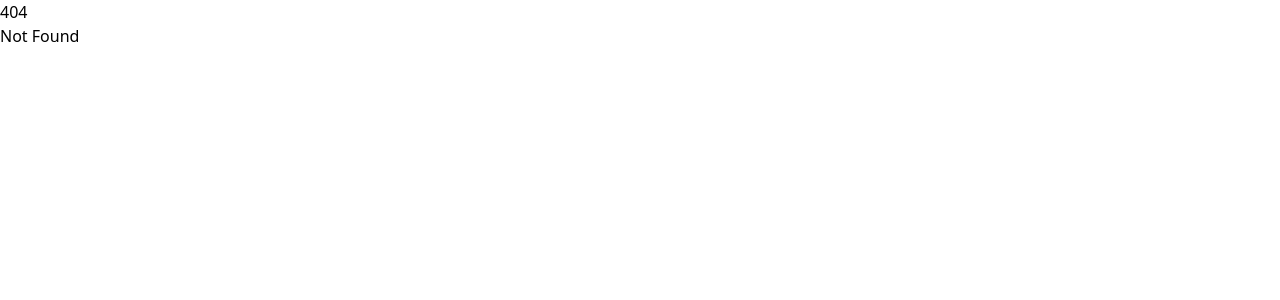
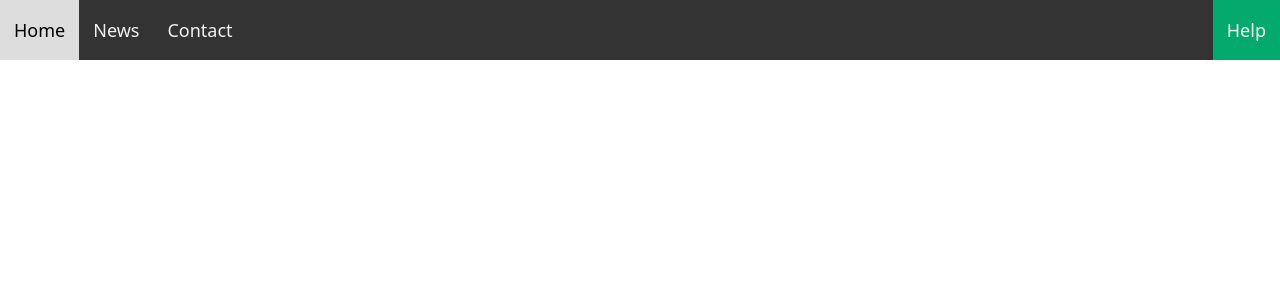
Before and after one commit to lauraglza63/w3school_how_to, a SvelteKit app: page /menus/split-navigation in a window 1280 px wide. Before the commit this address had no page. Shown: the top 300 px of the page. Built offline with nearby package versions, Linux system fonts and the light colour scheme.

Commit message:
feat: adding split navigation to menus

```diff
--- /dev/null
+++ b/src/lib/menus/split-navegation/nav-link.svelte
@@ -0,0 +1,12 @@
+<script lang="ts">
+	export let href = '';
+	export let align: 'left' | 'right' = 'left';
+</script>
+
+<a
+	{href}
+	data-align={align}
+	class="px-[14px] py-4 text-center text-lg text-[#f2f2f2] no-underline hover:bg-[#ddd] hover:text-black data-[align=right]:float-right data-[align=left]:float-left data-[align=right]:bg-[#04aa6d] hover:data-[align=right]:bg-[#ddd]"
+>
+	<slot></slot>
+</a>
--- a/src/routes/+page.svelte
+++ b/src/routes/+page.svelte
@@ -33,5 +33,8 @@
 		<li>
 			<a href="/menus/responsive-topnav#home">Responsive Topnav</a>
 		</li>
+		<li>
+			<a href="/menus/split-navigation">Split Navigation</a>
+		</li>
 	</ol>
 </div>
--- /dev/null
+++ b/src/routes/menus/split-navigation/+page.svelte
@@ -0,0 +1,10 @@
+<script>
+	import NavLink from '$lib/menus/split-navegation/nav-link.svelte';
+</script>
+
+<div class="topnav overflow-hidden bg-[#333]">
+	<NavLink href="#home">Home</NavLink>
+	<NavLink href="#news">News</NavLink>
+	<NavLink href="#contact">Contact</NavLink>
+	<NavLink href="#about" align="right">Help</NavLink>
+</div>
```
